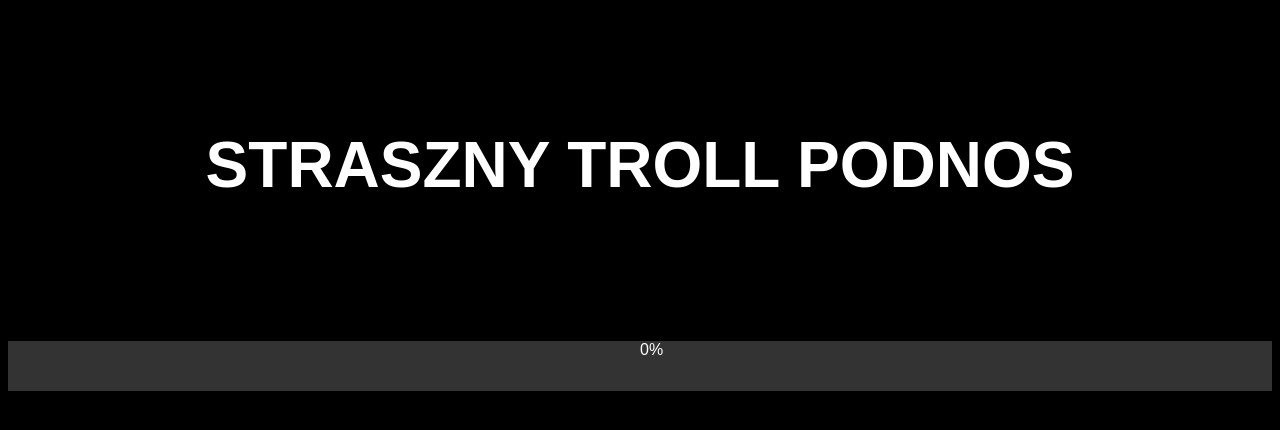
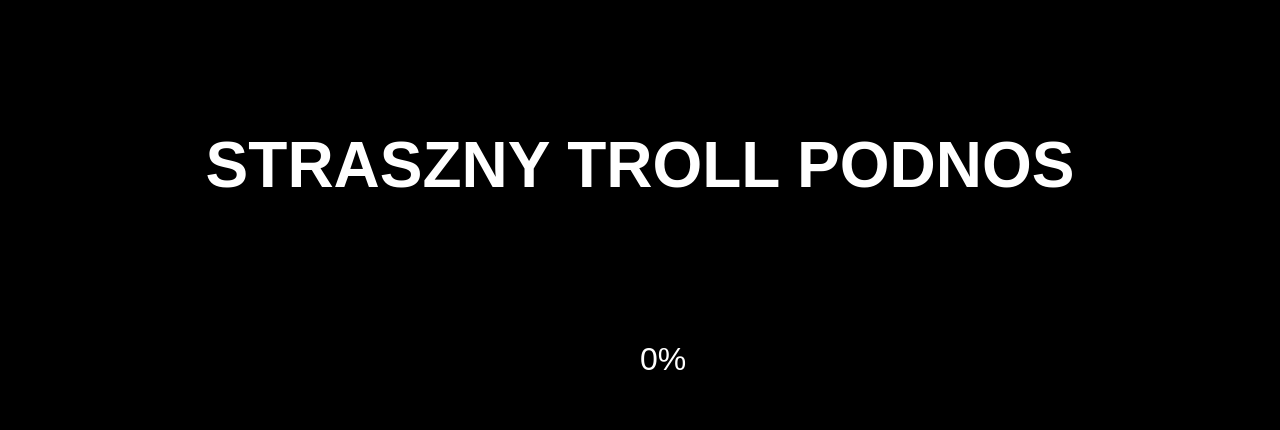
Before and after one commit to Straszny-Troll/I, a plain HTML site: page index.html in a window 1280 px wide. Drawn offline with Linux system fonts and the light colour scheme.

Commit message:
Update styles.css

```diff
--- a/styles.css
+++ b/styles.css
@@ -33,9 +33,8 @@ h1 {
 #loading-container {
     width: 100%;
     height: 50px;
-    background-color: #333;
+    background-color: transparent;
     margin-top: 20px;
-    position: relative;
     display: flex;
     justify-content: center;
     align-items: center;
@@ -44,11 +43,21 @@ h1 {
 #loading-bar {
     width: 0;
     height: 100%;
-    background-color: red;
+    background-color: gray;
+    position: relative;
     transition: width 5s linear;
+}
+
+#loading-text {
+    position: absolute;
+    width: 100%;
+    text-align: center;
+    font-size: 2em;
+    color: white;
 }
 
 #error-video {
     width: 100%;
     height: auto;
+    background-color: black;
 }
```
